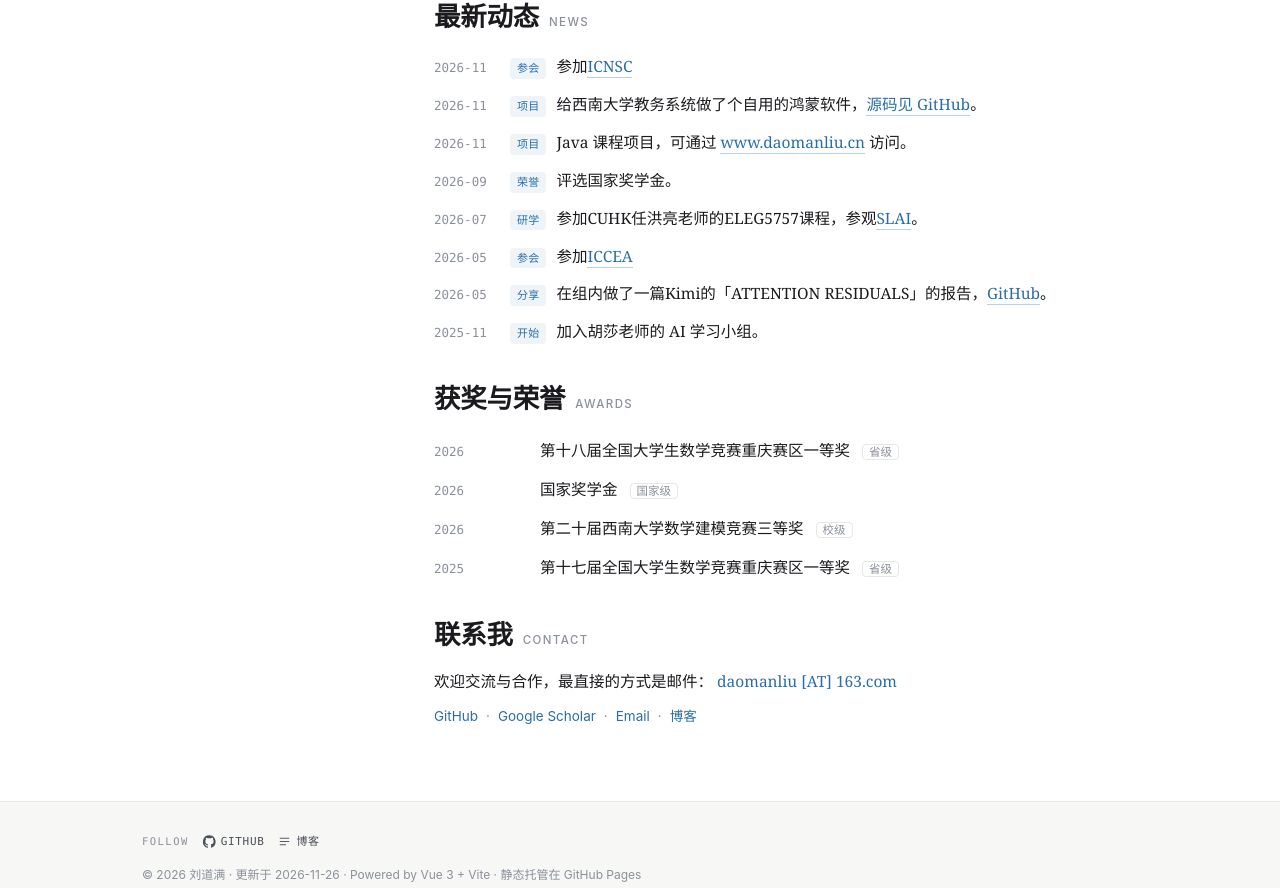
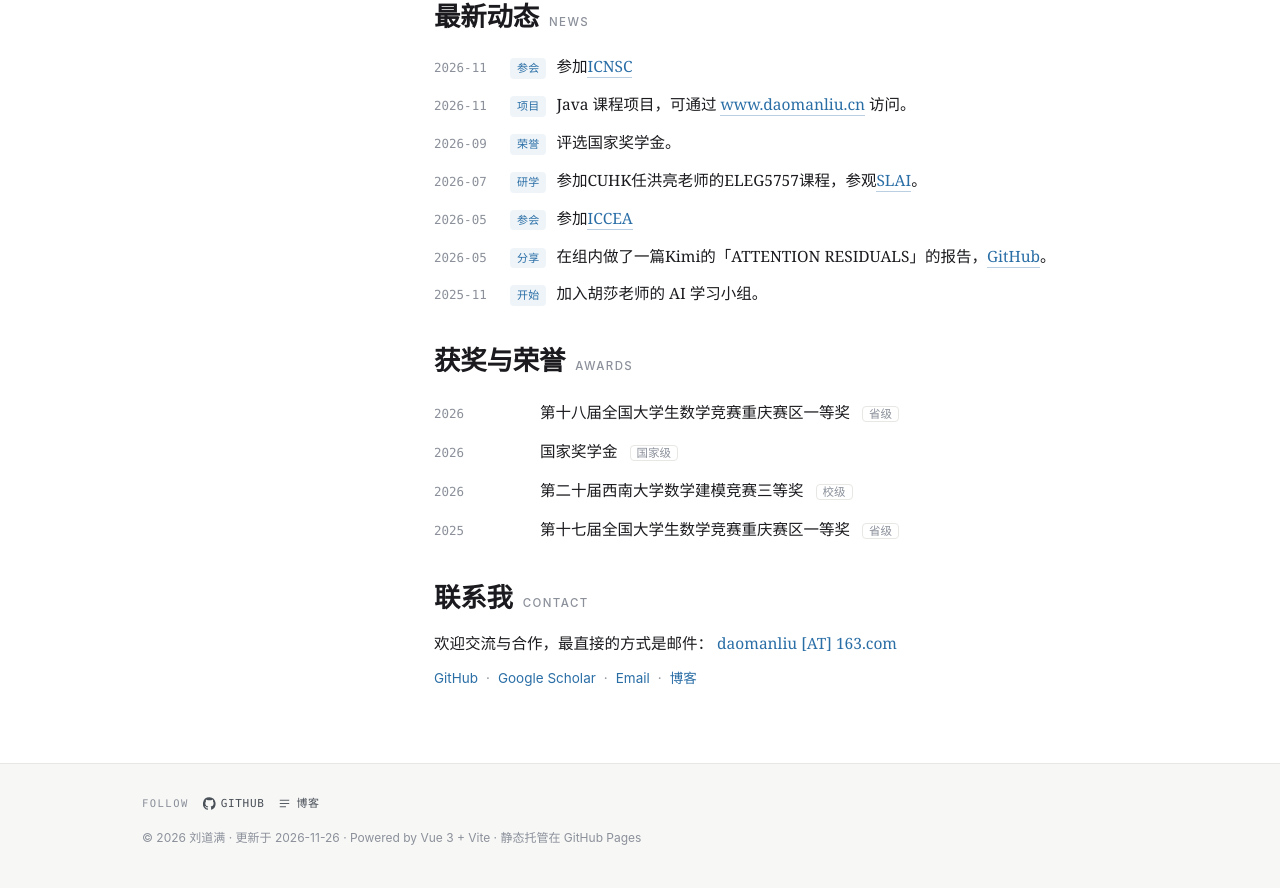
Before and after one commit to daomanliu/daomanliu.github.io, a Vue app in the folder resume/: page / in a window 1280 px wide. Shown: the part 1097-1985 px from the top of the page. Built offline with nearby package versions, Linux system fonts and the light colour scheme.

Commit message:
修改profile.js

```diff
--- a/resume/src/data/profile.js
+++ b/resume/src/data/profile.js
@@ -73,11 +73,6 @@ export const profile = {
     {
       date: '2026-11',
       tag: '项目',
-      text: '给西南大学教务系统做了个自用的鸿蒙软件，[源码见 GitHub](https://github.com/daomanliu/swu-eas)。',
-    },
-    {
-      date: '2026-11',
-      tag: '项目',
       text: 'Java 课程项目，可通过 [www.daomanliu.cn](https://www.daomanliu.cn) 访问。',
     },
     { date: '2026-09', tag: '荣誉', text: '评选国家奖学金。' },
```
